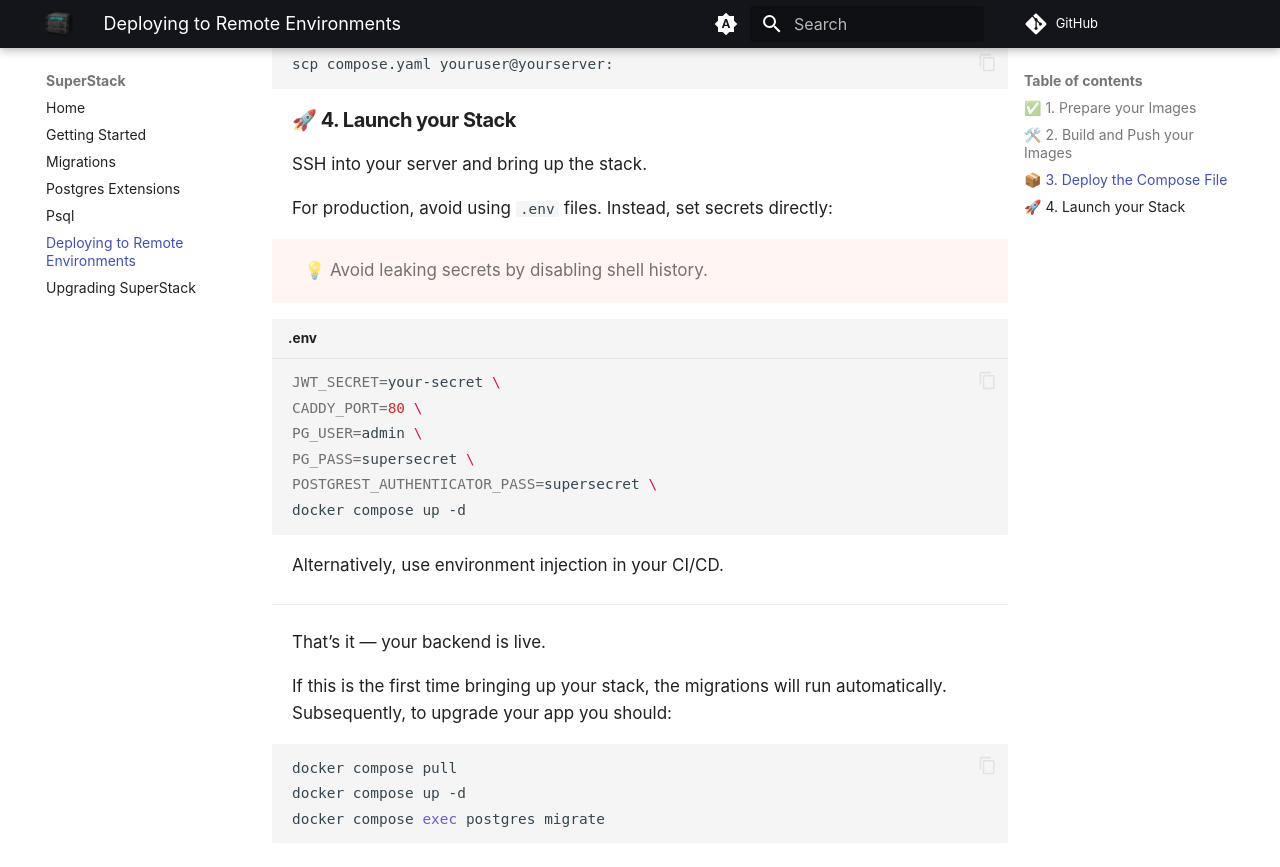
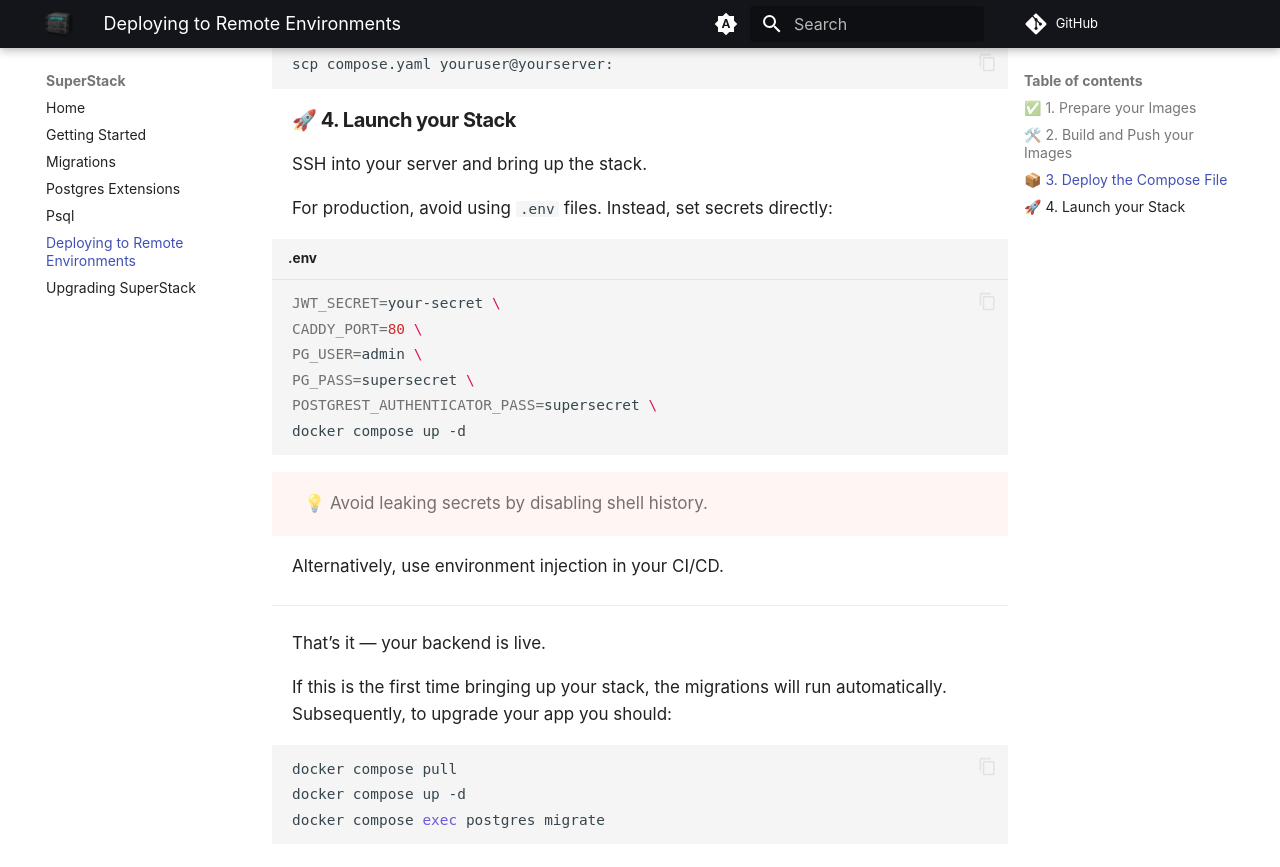
Before and after one commit to explodinglabs/superstack.docs, an MkDocs documentation site: the page built from docs/deploying.md, in a window 1280 px wide and 900 px high, scrolled down 894 px. Shown: the top 867 px of the window. Built offline with MkDocs 1.6.1 and Material for MkDocs 9.7.7, drawn with Linux system fonts in a browser that asks for light colours; comment, search, counter and statistics services are not loaded; part of the change alters nothing that is shown.

````diff
--- a/docs/deploying.md
+++ b/docs/deploying.md
@@ -44,8 +44,6 @@ SSH into your server and bring up the stack.
 
 For production, avoid using `.env` files. Instead, set secrets directly:
 
-> 💡 Avoid leaking secrets by disabling shell history.
-
 ```sh title=".env"
 JWT_SECRET=your-secret \
 CADDY_PORT=80 \
@@ -54,6 +52,8 @@ PG_PASS=supersecret \
 POSTGREST_AUTHENTICATOR_PASS=supersecret \
 docker compose up -d
 ```
+
+> 💡 Avoid leaking secrets by disabling shell history.
 
 Alternatively, use environment injection in your CI/CD.
 
````
